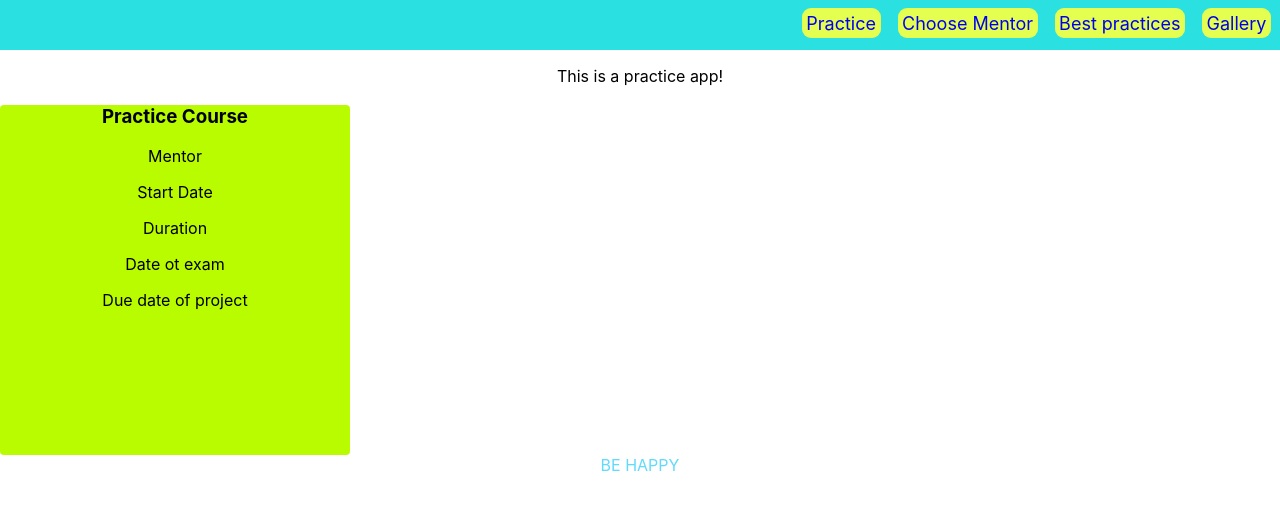
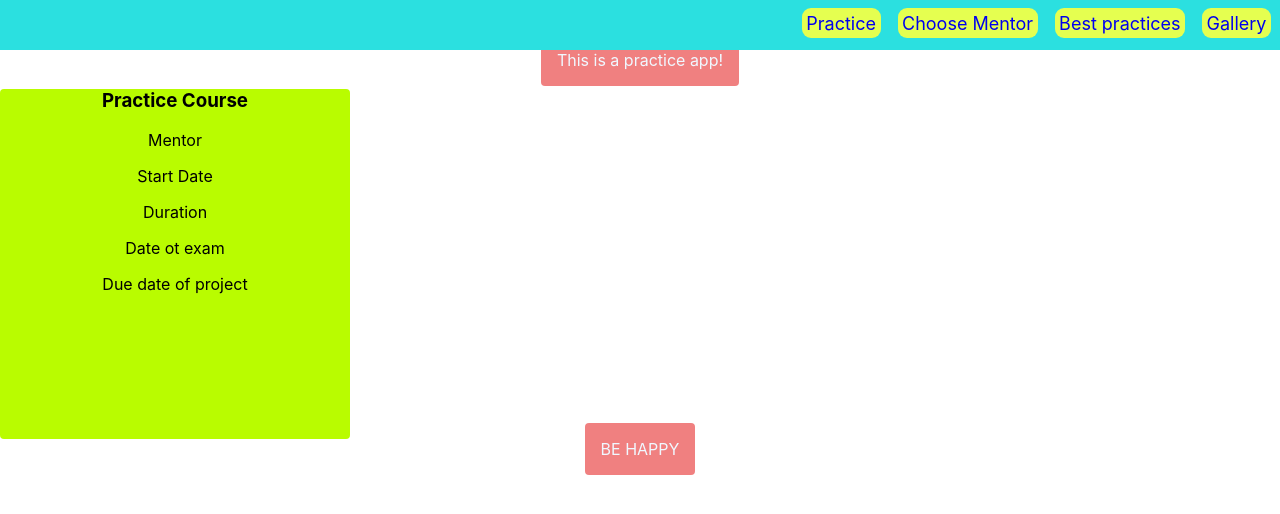
Before and after one commit to AtanasTachev/practice, a React (Create React App) app: page / in a window 1280 px wide. Shown: the top 514 px of the page. Built offline with nearby package versions, Linux system fonts and the light colour scheme.

Commit message:
some css added

```diff
--- a/src/App.css
+++ b/src/App.css
@@ -1,5 +1,7 @@
 .App {
   text-align: center;
+  justify-content:space-between;
+  display: inline-flexbox;
 }
 
 .App-logo {
@@ -36,3 +38,12 @@
     transform: rotate(360deg);
   }
 }
+
+.btn {
+  background-color: lightcoral;
+  border-radius: 0.25em;
+  display: inline;
+  justify-content: space-evenly;
+  color: aliceblue;
+  padding: 1em;
+}
--- a/src/App.js
+++ b/src/App.js
@@ -10,12 +10,12 @@ function App() {
 
     <div className="App">
         <Navigation />
-        <p>
+        <p className='btn'>
          This is a practice app!
         </p>
         <Container />
         <a
-          className="App-link"
+          className="btn"
           rel="noopener noreferrer"
           >
           BE HAPPY
```
